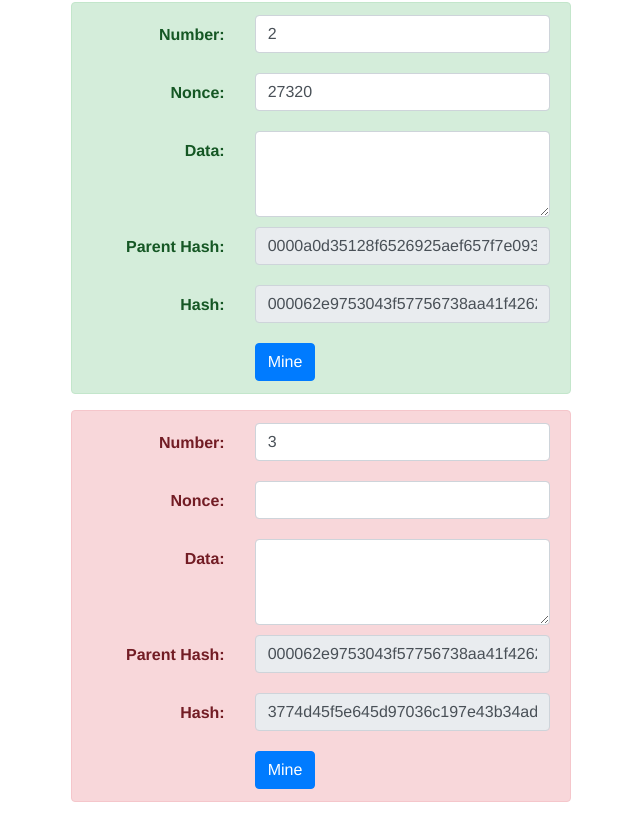
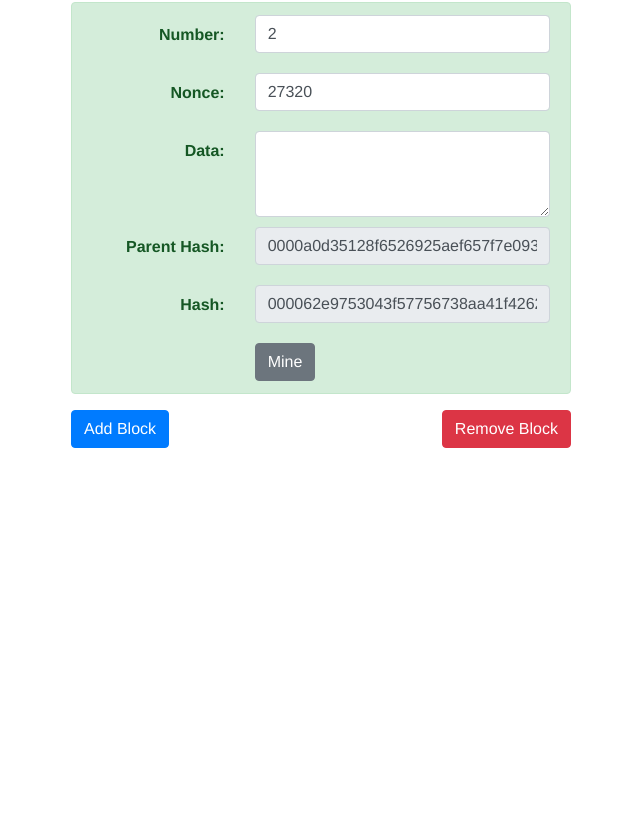
Before and after one commit to pachun/how-to-blockchain, a React (Create React App) app: page / in a window 1280 px wide. Shown: the part 564-1382 px from the top of the page, without its empty margins (29-669 px from the left). After the commit the page ends 1062 px from the top, so only its background shows below. Built offline with nearby package versions, Linux system fonts and the light colour scheme.

Commit message:
WIP add and remove blocks

```diff
--- a/src/BlockchainExample/Block.js
+++ b/src/BlockchainExample/Block.js
@@ -74,7 +74,7 @@ const Block = ({ block, updateNumber, updateNonce, updateData, mine, mining, has
     <Row style={ style.notTopRow }>
       <Col xs='4'/>
       <Col xs='8'>
-        <Button color="primary" onClick={ mine } disabled={ block.mining }>
+        <Button color="secondary" onClick={ mine } disabled={ block.mining }>
           { !block.mining && <span>Mine</span> }
           <PulseLoader
             color={'#d1e5fd'}
--- a/src/BlockchainExample/index.js
+++ b/src/BlockchainExample/index.js
@@ -1,6 +1,6 @@
 import React from 'react'
 import update from 'immutability-helper'
-import { Container } from 'reactstrap'
+import { Button, Container } from 'reactstrap'
 import shajs from 'sha.js'
 import Block from './Block'
 
@@ -20,12 +20,6 @@ class BlockchainExample extends React.Component {
         data: '',
         mining: false,
         parentHash: () => this.hash(this.state.blocks[0]),
-      },{
-        number: '3',
-        nonce: '',
-        data: '',
-        mining: false,
-        parentHash: () => this.hash(this.state.blocks[1]),
       }],
     }
   }
@@ -66,12 +60,26 @@ class BlockchainExample extends React.Component {
     this.setState(update(this.state, {blocks: {[index]: {$set: this.newBlock(index, {...solvedBlock, mining: false})}}}))
   }
 
+  removeBlock = () => this.setState({ blocks: this.state.blocks.splice(0, this.state.blocks.length-1) })
+
+  addBlock = () => {
+    const index = this.state.blocks.length - 1
+    this.setState({blocks: [
+    ...this.state.blocks,
+    {
+      number: parseInt(this.state.blocks[index].number) + 1,
+      nonce: '0',
+      data: '',
+      mining: false,
+      parentHash: () => this.hash(this.state.blocks[index]),
+    },
+    ]})
+  }
+
   render() {
     return (
       <Container>
         <h3>Blockchain</h3>
-        <div>
-          <div>
         { this.state.blocks.map( (block, index) =>
           <Block
             block={block}
@@ -83,7 +91,9 @@ class BlockchainExample extends React.Component {
             backgroundColor={this.backgroundColor}
           />
         ) }
-          </div>
+        <div style={{marginBottom:'50px', maxWidth: '500px', display:'flex',justifyContent:'space-between'}}>
+          <Button color="primary" onClick={this.addBlock}>Add Block</Button>
+          { this.state.blocks.length > 1 && <Button color="danger" onClick={this.removeBlock}>Remove Block</Button>}
         </div>
       </Container>
     )
```
Lines whose indentation alone changed are shown as unchanged.
